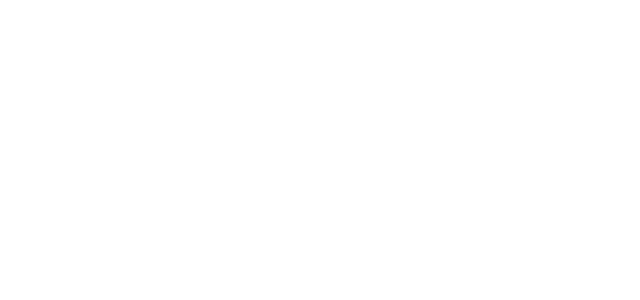
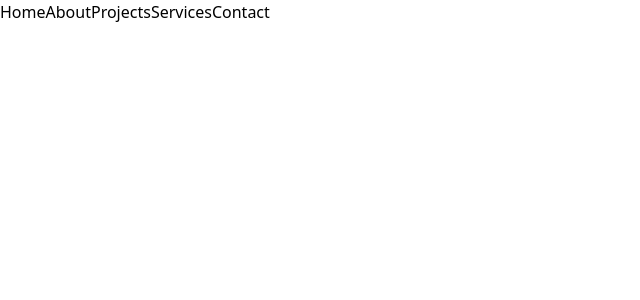
Before and after one commit to raihua/raihua.github.io, a Next.js app in the folder portfolio/: page / in a window 1280 px wide. Shown: the top 300 px of the page, without its empty margins (0-640 px from the left). Built offline with nearby package versions, Linux system fonts and the light colour scheme.

Commit message:
Add Navbar

```diff
--- /dev/null
+++ b/portfolio/app/_components/navbar.tsx
@@ -0,0 +1,14 @@
+import "../globals.css";
+import Link from "next/link";
+
+export default function Navbar() {
+  return (
+    <nav>
+      <Link href="/">Home</Link>
+      <Link href="/about">About</Link>
+      <Link href="/projects">Projects</Link>
+      <Link href="/services">Services</Link>
+      <Link href="/contact">Contact</Link>
+    </nav>
+  )
+}
--- a/portfolio/app/layout.tsx
+++ b/portfolio/app/layout.tsx
@@ -1,4 +1,5 @@
 import type { Metadata } from "next";
+import Navbar from "./_components/navbar";
 import "./globals.css";
 
 
@@ -16,6 +17,7 @@
     <html
       lang="en"
     >
+      <Navbar />
       <body>{children}</body>
     </html>
   );
```
